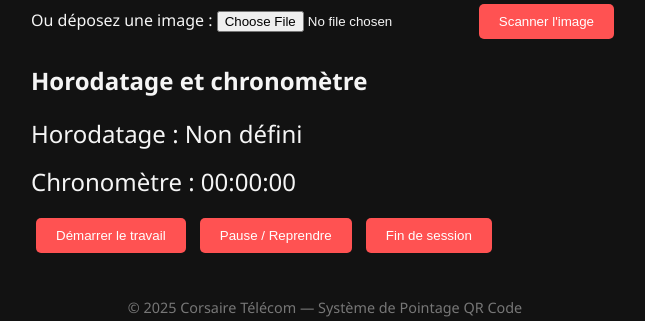
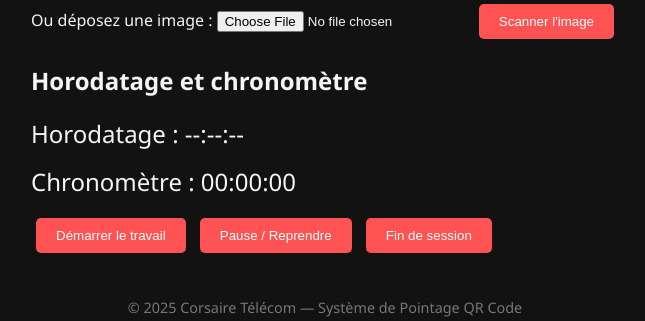
Before and after one commit to NxWaYPrivate/test-class, a Flask app: page / in a window 1280 px wide. Shown: the part 470-791 px from the top of the page, without its empty margins (315-960 px from the left). Run offline with Flask 3, Linux system fonts and the light colour scheme.

Commit message:
Update index.html

```diff
--- a/templates/index.html
+++ b/templates/index.html
@@ -29,7 +29,7 @@
 
         <section class="timer-section">
             <h2>Horodatage et chronomètre</h2>
-            <div id="timestamp">Horodatage : Non défini</div>
+            <div id="timestamp">Horodatage : --:--:--</div>
             <div id="timer">Chronomètre : 00:00:00</div>
             <div class="controls">
                 <button id="start-timer">Démarrer le travail</button>
```
